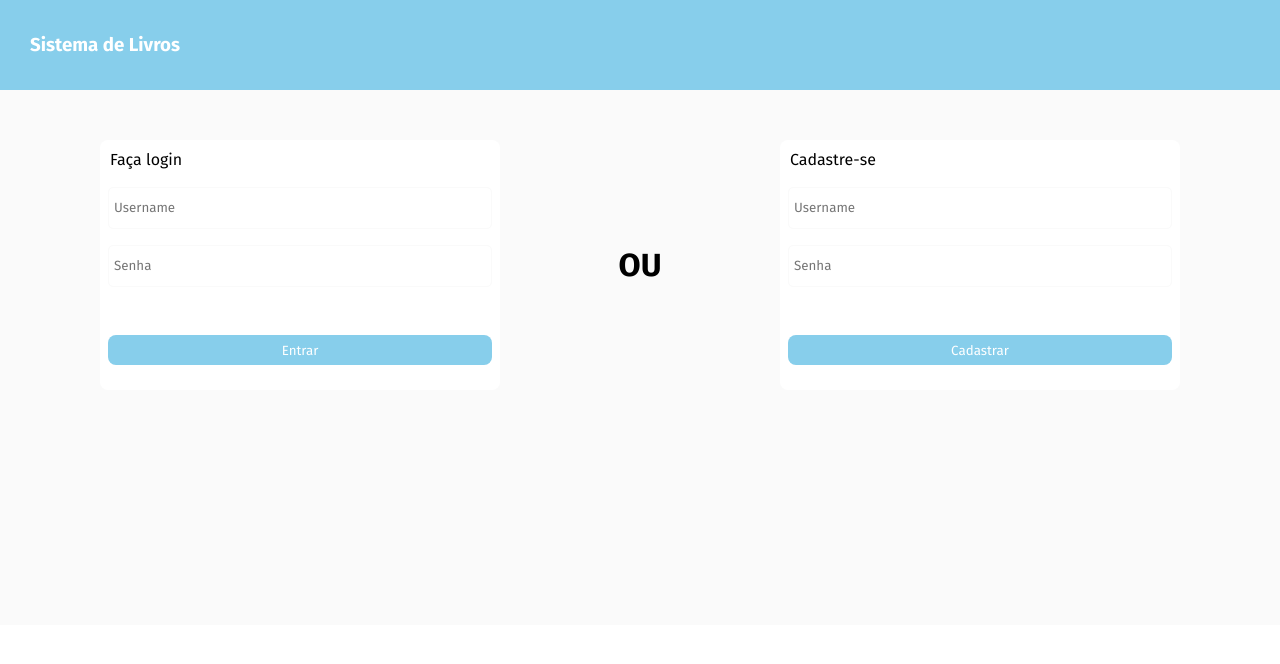
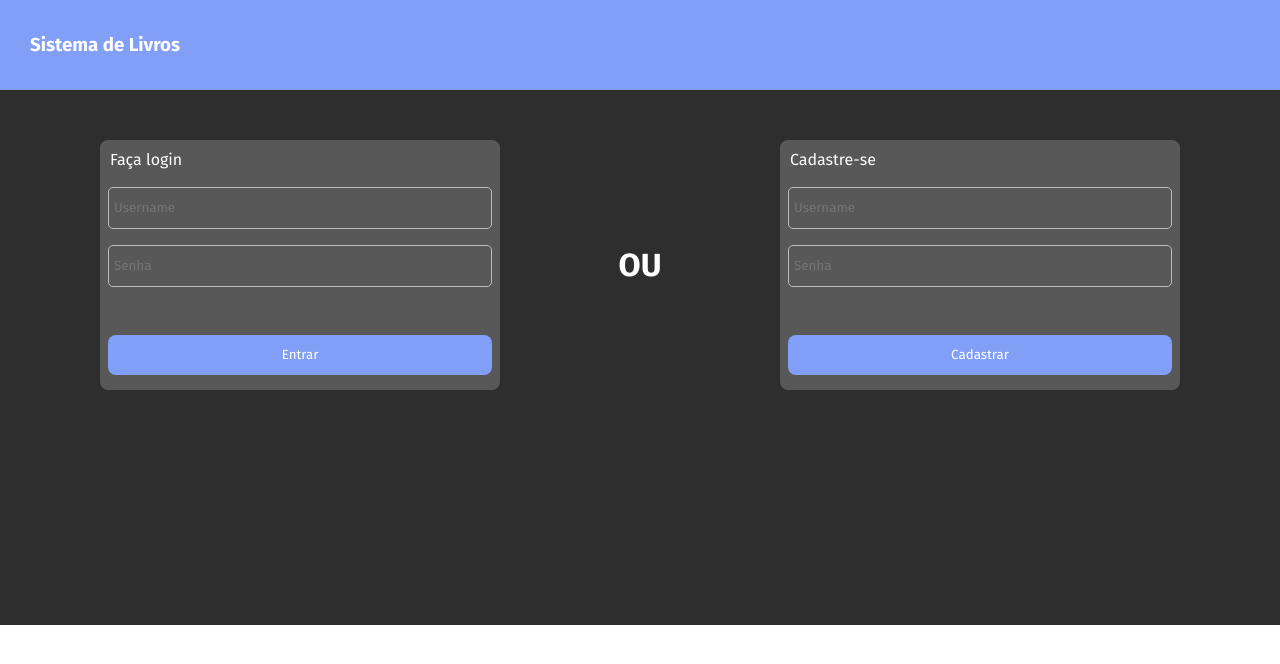
Before and after one commit to andriellyll/Book_App, a React (Create React App) app in the folder frontend/: page / in a window 1280 px wide. Shown: the top 664 px of the page. Built offline with nearby package versions, Linux system fonts and the light colour scheme.

Commit message:
Mudança nas cores do layout

```diff
--- a/frontend/src/components/BookForm/style.css
+++ b/frontend/src/components/BookForm/style.css
@@ -3,7 +3,7 @@
 }
 
 .form form {
-    background-color: #fff;
+    background-color: #585858;
     border-radius: 8px;
     display: flex;
     flex-direction: column;
--- a/frontend/src/components/BookItem/style.css
+++ b/frontend/src/components/BookItem/style.css
@@ -3,7 +3,7 @@
     padding: 15px;
     height: 140px;
     width: 350px;
-    background-color: #fff;
+    background-color: #585858;
     border-radius: 8px;
 }
 
--- a/frontend/src/components/BookSearch/style.css
+++ b/frontend/src/components/BookSearch/style.css
@@ -1,5 +1,5 @@
 .search {
-    background-color: #fff;
+    background-color: #585858;
     border-radius: 8px;
     margin: 20px 0px;
     min-height: 120px;
--- a/frontend/src/global.css
+++ b/frontend/src/global.css
@@ -3,13 +3,15 @@
     margin: 0;
     padding: 0;
     font-family: 'Fira Sans', sans-serif, monospace;
+    color: #fff;
 }
 
 input{
     margin: 8px;
     height: 30px;
     border-radius: 5px;
-    border: solid 1px #FAFAFA;
+    border: solid 1px #BDBDBD;
+    background-color: #585858;
     padding: 5px;
 }
 
@@ -18,9 +20,9 @@ button{
     padding: 8px;
     border-radius: 8px;
     border-style: none;
-    height: 30px;
+    height: 40px;
     cursor: pointer;
-    background-color: #87CEEB;
+    background-color: #819FF7;
     color: #fff;
 }
 
@@ -31,8 +33,7 @@ button:hover{
 .page_header {
     max-width: 100%;
     height: 70px;
-    background-color: #87CEEB;
-    color: #fff;
+    background-color: #819FF7;
     max-width: 100%;
     padding: 10px 30px;
     display: flex;
@@ -43,13 +44,12 @@ button:hover{
 .link {
     padding: 20px;
     text-decoration: none;
-    color: #fff;
 }
 
 .link:hover{
-    background-color: #FAFAFA;
+    background-color: #585858;
     border-radius: 8px;
-    color: black;
+    color:#fff;
     height: fit-content;
     width: fit-content;
     transition-duration: 500ms;
@@ -64,6 +64,6 @@ ul li {
     margin: 5px;
     padding: 20px;
     border-radius: 8px;
-    background-color: #fff;
+    background-color: #585858;;
     list-style: none;
 }
--- a/frontend/src/pages/Friends/index.js
+++ b/frontend/src/pages/Friends/index.js
@@ -1,5 +1,6 @@
 import React, { useState, useEffect } from 'react';
 import api from '../../services/api';
+import Unauthorized from '../Unauthorized';
 
 import './style.css'
 
@@ -20,6 +21,9 @@ export default function Friends(){
         .catch(error => console.error(error))
     }, [user_id]);
 
+    if(localStorage.getItem('logged') !== 'true'){
+        return <Unauthorized/>;
+    }
 
     return(
         <div className="friends">
--- a/frontend/src/pages/Friends/style.css
+++ b/frontend/src/pages/Friends/style.css
@@ -3,5 +3,5 @@
     min-height: 625px;
     display: flex;
     flex-direction: column;
-    background-color: #FAFAFA;
+    background-color: #2E2E2E;
 }
--- a/frontend/src/pages/Login/style.css
+++ b/frontend/src/pages/Login/style.css
@@ -1,7 +1,7 @@
 .login {
     width: 100%;
     min-height: 625px;
-    background-color: #FAFAFA;
+    background-color: #2E2E2E;
 }
 
 .login .forms {
@@ -16,7 +16,7 @@
     flex-direction: column;
     width: 400px;
     height: 250px;
-    background-color: #fff;
+    background-color: #585858;
     border-radius: 8px;
 }
 
--- a/frontend/src/pages/Profile/style.css
+++ b/frontend/src/pages/Profile/style.css
@@ -1,6 +1,6 @@
 .profile {
     min-height: 625px;
-    background-color: #FAFAFA;
+    background-color: #2E2E2E;
     display: flex;
     flex-direction: column;
 }
--- a/frontend/src/pages/ProfileBooks/style.css
+++ b/frontend/src/pages/ProfileBooks/style.css
@@ -1,7 +1,7 @@
 
 .books_profile {
     min-height: 625px;
-    background-color: #FAFAFA;
+    background-color: #2E2E2E;
     display: flex;
     flex-direction: column;
 }
--- a/frontend/src/pages/Unauthorized/style.css
+++ b/frontend/src/pages/Unauthorized/style.css
@@ -3,7 +3,7 @@
     min-height: 625px;
     max-width: 100%;
     text-align: center;
-    background-color: #FAFAFA;
+    background-color: #2E2E2E;
 }
 
 .unauthorized h1{
@@ -13,5 +13,5 @@
 
 .unauthorized a{
     text-decoration: none;
-    color: #87CEEB;
+    color: #819FF7;
 }
--- a/frontend/src/pages/Users/index.js
+++ b/frontend/src/pages/Users/index.js
@@ -2,6 +2,7 @@ import React, { useState, useEffect } from 'react';
 import api from '../../services/api';
 
 import './style.css'
+import Unauthorized from '../Unauthorized';
 
 export default function Users() {
     const [users, setUsers] = useState([]);
@@ -38,6 +39,10 @@ export default function Users() {
         .catch(error => {console.log(error)});
     }, [logged_id]);
 
+    if(localStorage.getItem('logged') !== 'true'){
+        return <Unauthorized/>;
+    }
+
     return(
         <div className="users">
             <header className="page_header">
--- a/frontend/src/pages/Users/style.css
+++ b/frontend/src/pages/Users/style.css
@@ -1,5 +1,5 @@
 .users {
-    background-color: #FAFAFA;
+    background-color: #2E2E2E;
 }
 
 .users ul li {
```
Also changed, not shown: 1 other file (tests, documents, lock files or other folders).
